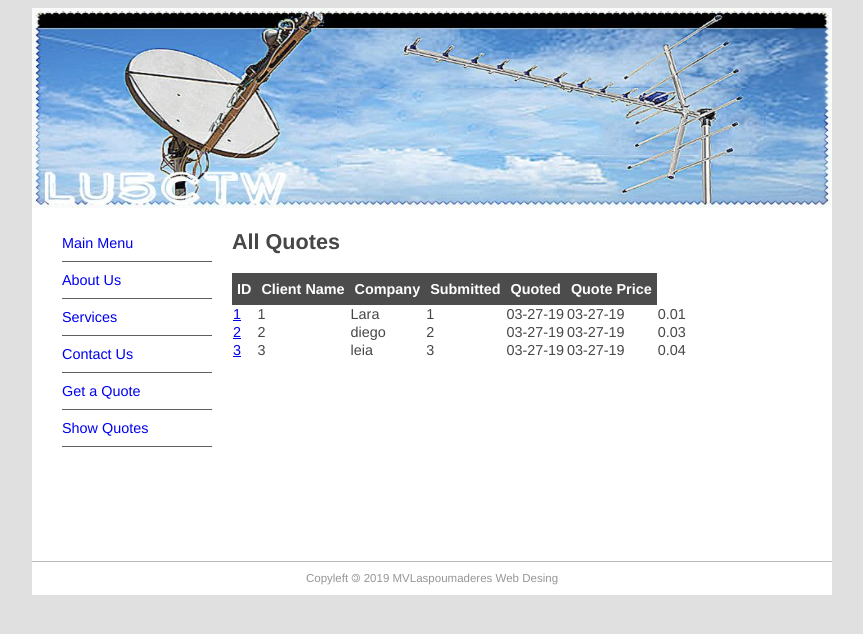
After one commit to mvlaspoumaderes/djangoparatodas, a Django app: page /quote/show in a window 1280 px wide. The commit adds this page. Shown: the top 634 px of the page, without its empty margins (208-1071 px from the left). Run offline with Django 3.2, Linux system fonts and the light colour scheme; data comes from the database, SQL or seed files in the repository.

Commit message:
Modificacion del Quotes View

```diff
--- a/mydjangoweb/statics/main.css
+++ b/mydjangoweb/statics/main.css
@@ -104,3 +104,31 @@ input {
 .required label:after {
 	content: "*";
 }
+
+.quotehdr th {
+	background-color: #4c4c4c;
+	color: white;
+	text-align: center;
+	padding: 8px 5px;
+	border: none;
+}
+
+.quoterow td {
+	padding: 5px 10px;
+}
+
+.altrow {
+	background-color: #e0e0e0
+}
+
+.quote td:first-child {
+	background-color: #4c4c4c;
+	color: white;
+	text-align: right;
+	padding: 8px 5px;
+	border: none;
+}
+
+.quote td {
+	padding: 5px 10px;
+}
--- a/mydjangoweb/templates/base.html
+++ b/mydjangoweb/templates/base.html
@@ -4,7 +4,6 @@
 <head>
 <meta charset="utf-8">
     {% block pages %}
-        Untitled Document
     {% endblock pages %}
 <link href="{% static 'main.css' %}" rel="stylesheet"
 type="text/css">
@@ -21,6 +20,7 @@ type="text/css">
 				{% endblock sidenav %}
 				<li><a href="/contact">Contact Us</a></li>
 				<li><a href="/quote/">Get a Quote</a></li>
+				<li><a href="/quote/show">Show Quotes</a></li>
 			</ul>
 		</nav>
 	</aside>
--- /dev/null
+++ b/quotes/templates/quotes/quote_list.html
@@ -0,0 +1,24 @@
+{% extends "quotes/quote.html" %}
+
+{% block title %}All Quotes{% endblock title %}
+
+{% block content %}
+<h1>All Quotes</h1>
+
+<table style="border-collapse:collapse">
+	<tr class="quotehdr"><th>ID</th><th>Client Name</th>
+		<th>Company</th><th>Submitted</th>
+		<th>Quoted</th><th>Quote Price</th>
+	</tr>
+	{% for quote in all_quotes %}
+		<td><a href="show/{{ quote.id }}">{{ quote.id}}</a></td>
+			<td>{{ quote.id }}</td>
+			<td>{{ quote.name }}</td>
+			<td>{{ quote.company }}</td>
+			<td>{{ quote.submitted|date:"m-d-y" }}</td>
+			<td>{{ quote.quotedate|date:"m-d-y"|default:"pending" }}</td>
+			<td>{{ quote.quoteprice|default:"--" }}</td>
+		</tr>
+	{% endfor %}
+</table>
+{% endblock content %}
--- a/quotes/urls.py
+++ b/quotes/urls.py
@@ -1,7 +1,10 @@
 from django.urls import path
 
 from . import views
+from .views import QuoteList, QuoteView
 
 urlpatterns = [
     path('', views.quote_req, name='quote-request'),
+    path('show/<int:pk>', QuoteView.as_view(), name='quote-detail'),
+    path('show', QuoteList.as_view(), name='show-quotes')
 ]
--- a/quotes/views.py
+++ b/quotes/views.py
@@ -1,9 +1,29 @@
 from django.shortcuts import render
 from django.http import HttpResponseRedirect
+from django.views.generic.list import ListView
+from django.views.generic.detail import DetailView
 
 from .models import Quote
 from .forms import QuoteForm
 from pages.models import Page
+
+class QuoteList(ListView):
+    model = Quote
+    context_object_name = 'all_quotes'
+
+    def get_context_data(self, **kwargs):
+        context = super(QuoteList, self).get_context_data(**kwargs)
+        context['page_list'] = Page.objects.all()
+        return context
+
+class QuoteView(DetailView):
+    model = Quote
+    context_object_name = 'quote'
+
+    def get_context_data(self, **kwargs):
+        context = super(QuoteView, self).get_context_data(**kwargs)
+        context['page_list'] = Page.objects.all()
+        return context
 
 def quote_req(request):
 	submitted = False
```
Also changed, not shown: quotes/templates/quotes/quote_detail.html (added, +22 -0 lines).
